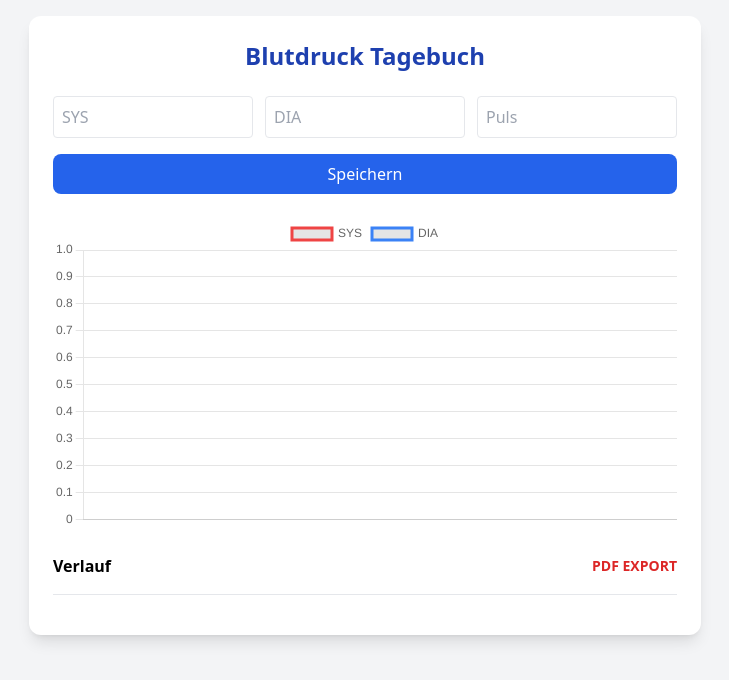
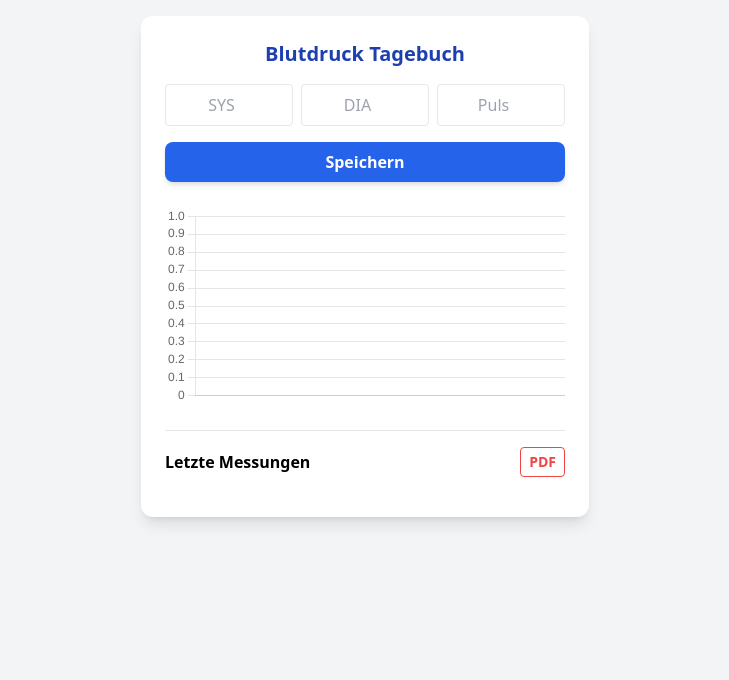
Before and after one commit to klausirose-svg/blutdruck-app, a plain HTML site: page index.html in a window 1280 px wide. Both pictures are taken after a click on the button "Speichern". Shown: the whole page, without its empty margins (275-1004 px from the left). Drawn offline with nearby package versions, Linux system fonts and the light colour scheme.

Commit message:
Update index.html

```diff
--- a/index.html
+++ b/index.html
@@ -3,7 +3,7 @@
 <head>
     <meta charset="UTF-8">
     <meta name="viewport" content="width=device-width, initial-scale=1.0">
-    <title>Blutdruck Pro</title>
+    <title>Blutdruck Tracker</title>
     <link rel="manifest" href="manifest.json">
     <script src="https://cdn.tailwindcss.com"></script>
     <script src="https://cdn.jsdelivr.net/npm/chart.js"></script>
@@ -11,54 +11,103 @@
     <script src="https://cdnjs.cloudflare.com/ajax/libs/jspdf-autotable/3.5.23/jspdf.plugin.autotable.min.js"></script>
 </head>
 <body class="bg-gray-100 p-4">
-    <div class="max-w-2xl mx-auto bg-white p-6 rounded-xl shadow-lg">
-        <h1 class="text-2xl font-bold mb-6 text-center text-blue-800">Blutdruck Tagebuch</h1>
-        <div class="grid grid-cols-3 gap-3 mb-4">
-            <input type="number" id="sys" placeholder="SYS" class="p-2 border rounded">
-            <input type="number" id="dia" placeholder="DIA" class="p-2 border rounded">
-            <input type="number" id="pulse" placeholder="Puls" class="p-2 border rounded">
+    <div class="max-w-md mx-auto bg-white p-6 rounded-xl shadow-lg">
+        <h1 class="text-xl font-bold mb-4 text-blue-800 text-center">Blutdruck Tagebuch</h1>
+
+        <div class="grid grid-cols-3 gap-2 mb-4">
+            <input type="number" id="sys" placeholder="SYS" class="p-2 border rounded text-center">
+            <input type="number" id="dia" placeholder="DIA" class="p-2 border rounded text-center">
+            <input type="number" id="pulse" placeholder="Puls" class="p-2 border rounded text-center">
         </div>
-        <button onclick="saveData()" class="w-full bg-blue-600 text-white py-2 rounded-lg mb-6">Speichern</button>
-        <canvas id="bpChart" height="150" class="mb-6"></canvas>
-        <div class="flex justify-between mb-4">
-            <h2 class="font-semibold">Verlauf</h2>
-            <button onclick="exportPDF()" class="text-red-600 text-sm font-bold">PDF EXPORT</button>
+        <button onclick="saveData()" class="w-full bg-blue-600 text-white py-2 rounded-lg font-bold shadow-md active:bg-blue-800 mb-6">Speichern</button>
+
+        <canvas id="bpChart" class="mb-6"></canvas>
+
+        <div class="flex justify-between items-center mb-4 border-t pt-4">
+            <h2 class="font-bold">Letzte Messungen</h2>
+            <button onclick="exportPDF()" class="text-red-500 text-sm font-bold border border-red-500 px-2 py-1 rounded">PDF</button>
         </div>
-        <div id="history" class="space-y-2 max-h-60 overflow-y-auto border-t pt-4"></div>
+        <div id="history" class="space-y-2 overflow-y-auto max-h-48"></div>
     </div>
+
     <script>
         let chart;
+
         function saveData() {
-            const sys = document.getElementById('sys').value, dia = document.getElementById('dia').value, pulse = document.getElementById('pulse').value;
-            if(!sys || !dia) return alert("Werte fehlen!");
-            const entry = { sys: parseInt(sys), dia: parseInt(dia), pulse: parseInt(pulse) || 0, date: new Date().toLocaleDateString('de-DE'), time: new Date().toLocaleTimeString('de-DE', {hour: '2-digit', minute:'2-digit'}) };
+            const sys = document.getElementById('sys').value;
+            const dia = document.getElementById('dia').value;
+            const pulse = document.getElementById('pulse').value;
+
+            if(!sys || !dia) return alert("Bitte Werte eingeben!");
+
+            const entry = {
+                sys: parseInt(sys),
+                dia: parseInt(dia),
+                pulse: parseInt(pulse) || 0,
+                date: new Date().toLocaleDateString('de-DE'),
+                time: new Date().toLocaleTimeString('de-DE', {hour: '2-digit', minute:'2-digit'})
+            };
+
             let logs = JSON.parse(localStorage.getItem('bp_logs') || '[]');
             logs.push(entry);
             localStorage.setItem('bp_logs', JSON.stringify(logs));
+
+            document.getElementById('sys').value = '';
+            document.getElementById('dia').value = '';
+            document.getElementById('pulse').value = '';
             render();
         }
+
         function render() {
             const logs = JSON.parse(localStorage.getItem('bp_logs') || '[]');
-            document.getElementById('history').innerHTML = [...logs].reverse().map(l => `
-                <div class="${l.sys > 140 ? 'bg-red-50' : 'bg-green-50'} p-2 rounded border flex justify-between text-sm">
-                    <span><strong>${l.sys}/${l.dia}</strong> (${l.pulse})</span>
-                    <span class="text-gray-500">${l.date} ${l.time}</span>
-                </div>`).join('');
+            const historyDiv = document.getElementById('history');
+
+            historyDiv.innerHTML = [...logs].reverse().map(l => `
+                <div class="${l.sys > 140 || l.dia > 90 ? 'bg-red-50 border-red-200' : 'bg-green-50 border-green-200'} p-2 rounded border flex justify-between items-center text-sm">
+                    <span><strong>${l.sys}/${l.dia}</strong> <small>(${l.pulse})</small></span>
+                    <span class="text-gray-500 text-xs">${l.date} ${l.time}</span>
+                </div>
+            `).join('');
+
             updateChart(logs);
         }
+
         function updateChart(logs) {
             const ctx = document.getElementById('bpChart').getContext('2d');
             if (chart) chart.destroy();
-            chart = new Chart(ctx, { type: 'line', data: { labels: logs.map(l => l.date), datasets: [{ label: 'SYS', data: logs.map(l => l.sys), borderColor: '#ef4444' }, { label: 'DIA', data: logs.map(l => l.dia), borderColor: '#3b82f6' }] } });
+            chart = new Chart(ctx, {
+                type: 'line',
+                data: {
+                    labels: logs.map(l => l.date),
+                    datasets: [
+                        { label: 'SYS', data: logs.map(l => l.sys), borderColor: '#ef4444', tension: 0.2 },
+                        { label: 'DIA', data: logs.map(l => l.dia), borderColor: '#3b82f6', tension: 0.2 }
+                    ]
+                },
+                options: { plugins: { legend: { display: false } } }
+            });
         }
+
         function exportPDF() {
-            const { jsPDF } = window.jspdf; const doc = new jsPDF();
+            const { jsPDF } = window.jspdf;
+            const doc = new jsPDF();
             const logs = JSON.parse(localStorage.getItem('bp_logs') || '[]');
-            doc.text("Blutdruckbericht", 14, 20);
-            doc.autoTable({ head: [['Datum', 'Zeit', 'SYS', 'DIA', 'Puls']], body: logs.map(l => [l.date, l.time, l.sys, l.dia, l.pulse]), startY: 30 });
+            doc.text("Blutdruck Bericht", 14, 20);
+            doc.autoTable({
+                head: [['Datum', 'Uhrzeit', 'SYS', 'DIA', 'Puls']],
+                body: logs.map(l => [l.date, l.time, l.sys, l.dia, l.pulse]),
+                startY: 25
+            });
             doc.save("Blutdruck.pdf");
         }
-        if ('serviceWorker' in navigator) { navigator.serviceWorker.register('sw.js'); }
+
+        // Service Worker Registrierung
+        if ('serviceWorker' in navigator) {
+            navigator.serviceWorker.register('sw.js')
+                .then(() => console.log("Service Worker registriert"))
+                .catch(err => console.log("Fehler:", err));
+        }
+
         render();
     </script>
 </body>
```
